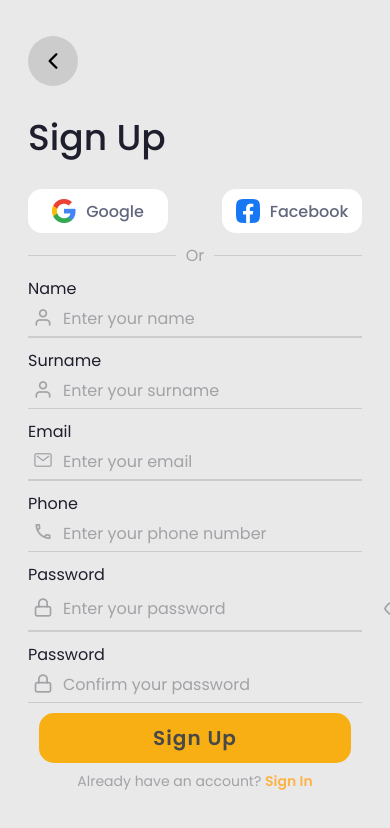
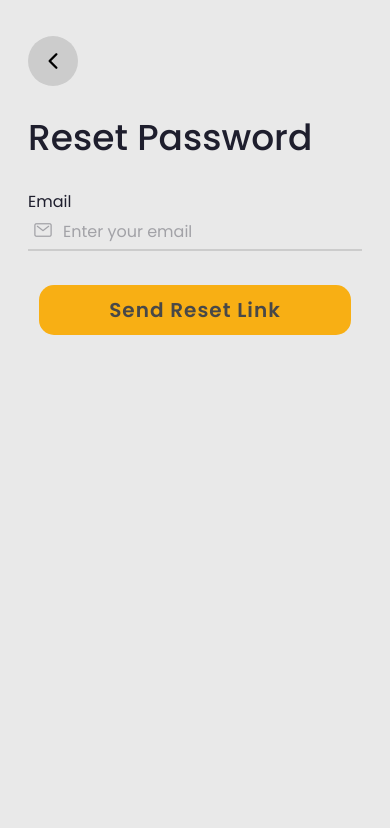
Before and after one commit to tariqahmaad/BudgetWise, a React Native app: screen /ForgotPassword in a window 390 px wide. Shown: the top 828 px of the page. Built offline with nearby package versions, Linux system fonts and the light colour scheme; no server answers.

Commit message:
Add Forgot Password functionality; implement ForgotPasswordPage for email input and password reset logic; update LoginPage to navigate to ForgotPasswordPage.

```diff
--- a/Navigators/IndexPage.js
+++ b/Navigators/IndexPage.js
@@ -13,6 +13,7 @@ import { COLORS, HEADER_STYLE } from "../constants/theme";
 import SignUpPage from "../Screens/Authenication/SignUpPage";
 import LoginPage from "../Screens/Authenication/LoginPage";
 import { AuthProvider, AuthContext } from "../context/AuthProvider";
+import ForgotPasswordPage from "../Screens/Authenication/ForgotPage";
 
 // Navigation Configuration
 const Stack = createNativeStackNavigator();
@@ -41,6 +42,7 @@ const AuthStack = () => (
   >
     <Stack.Screen name="SignUp" component={SignUpPage} />
     <Stack.Screen name="SignIn" component={LoginPage} />
+    <Stack.Screen name="ForgotPassword" component={ForgotPasswordPage} />
   </Stack.Navigator>
 );
 
@@ -56,7 +58,6 @@ const DashboardStack = () => (
 
 const RootNavigator = () => {
   const { user } = useContext(AuthContext);
-
   return user ? <DashboardStack /> : <AuthStack />;
 };
 
--- a/Screens/Authenication/ForgotPage.js
+++ b/Screens/Authenication/ForgotPage.js
@@ -1,14 +1,97 @@
-import { StyleSheet, Text, View } from 'react-native'
-import React from 'react'
+import {
+  StyleSheet,
+  Text,
+  View,
+  KeyboardAvoidingView,
+  Platform,
+  Alert,
+} from "react-native";
+import React, { useState } from "react";
+import ScreenWrapper from "../../Components/ScreenWrapper";
+import BackButton from "../../Components/Buttons/BackButton";
+import InputField from "../../Components/InputField/InputField";
+import CustomButton from "../../Components/Buttons/CustomButton";
+import { COLORS, SIZES } from "../../constants/theme";
+import { useNavigation } from "@react-navigation/native";
+import { sendPasswordResetEmail } from "firebase/auth";
+import { auth } from "../../firebase/firebaseConfig";
 
-const ForgotPage = () => {
-    return (
-        <View>
-            <Text>ForgotPage</Text>
+const ForgotPasswordPage = () => {
+  const navigation = useNavigation();
+  const [email, setEmail] = useState("");
+
+  const handlePasswordReset = async () => {
+    if (!email) {
+      Alert.alert("Input Required", "Please enter your email address.");
+      return;
+    }
+
+    try {
+      await sendPasswordResetEmail(auth, email);
+      Alert.alert(
+        "Password Reset",
+        "A password reset link has been sent to your email."
+      );
+      navigation.navigate("SignIn");
+    } catch (error) {
+      Alert.alert("Error", error.message);
+    }
+  };
+
+  return (
+    <ScreenWrapper backgroundColor={COLORS.authBackground}>
+      <KeyboardAvoidingView
+        behavior={Platform.OS === "ios" ? "padding" : "height"}
+        style={styles.container}
+      >
+        <View style={styles.header}>
+          <BackButton onPress={() => navigation.goBack()} />
+          <Text style={styles.headerText}>Reset Password</Text>
         </View>
-    )
-}
 
-export default ForgotPage
+        <View style={styles.content}>
+          <InputField
+            title="Email"
+            placeholder="Enter your email"
+            keyboardType="email-address"
+            autoCapitalize="none"
+            value={email}
+            onChangeText={setEmail}
+          />
 
-const styles = StyleSheet.create({})
+          <View style={{ marginTop: SIZES.padding.xxlarge }}>
+            <CustomButton
+              title="Send Reset Link"
+              onPress={handlePasswordReset}
+            />
+          </View>
+        </View>
+      </KeyboardAvoidingView>
+    </ScreenWrapper>
+  );
+};
+
+export default ForgotPasswordPage;
+
+const styles = StyleSheet.create({
+  container: {
+    flex: 1,
+  },
+  header: {
+    paddingHorizontal: SIZES.padding.xxxlarge,
+    paddingTop: SIZES.padding.xxxxlarge,
+  },
+  headerText: {
+    fontSize: SIZES.font.xxxlarge,
+    fontFamily: "Poppins-Medium",
+    marginTop: SIZES.padding.xxlarge,
+    color: COLORS.authText,
+  },
+  content: {
+    paddingHorizontal: SIZES.padding.xxxlarge,
+    marginTop: SIZES.padding.xxlarge,
+  },
+  resetButton: {
+    marginTop: SIZES.padding.xxlarge,
+  },
+});
--- a/Screens/Authenication/LoginPage.js
+++ b/Screens/Authenication/LoginPage.js
@@ -17,7 +17,6 @@ import { COLORS, SIZES } from "../../constants/theme";
 import { useNavigation } from "@react-navigation/native";
 import { signInWithEmailAndPassword } from "firebase/auth";
 import { auth } from "../../firebase/firebaseConfig";
-
 
 const LoginPage = () => {
   const [showPasswords, setShowPasswords] = useState(false);
@@ -43,7 +42,7 @@ const LoginPage = () => {
     console.log(`Email: ${formData.email}`);
     console.log(`Password: ${formData.password}`);
 
-    try{
+    try {
       const userCredential = await signInWithEmailAndPassword(
         auth,
         formData.email,
@@ -52,8 +51,7 @@ const LoginPage = () => {
 
       const user = userCredential.user;
       console.log("User signed in:", user.uid);
-
-    }catch(error){
+    } catch (error) {
       console.error("Error signing in:", error.message);
     }
   };
@@ -128,7 +126,12 @@ const LoginPage = () => {
               onPasswordToggle={togglePasswordVisibility}
             />
 
-            <Text style={styles.forgotPassword}>Forgot your Password?</Text>
+            <Text
+              style={styles.forgotPassword}
+              onPress={() => navigation.navigate("ForgotPassword")}
+            >
+              Forgot your Password?
+            </Text>
           </View>
 
           <CustomButton
```
